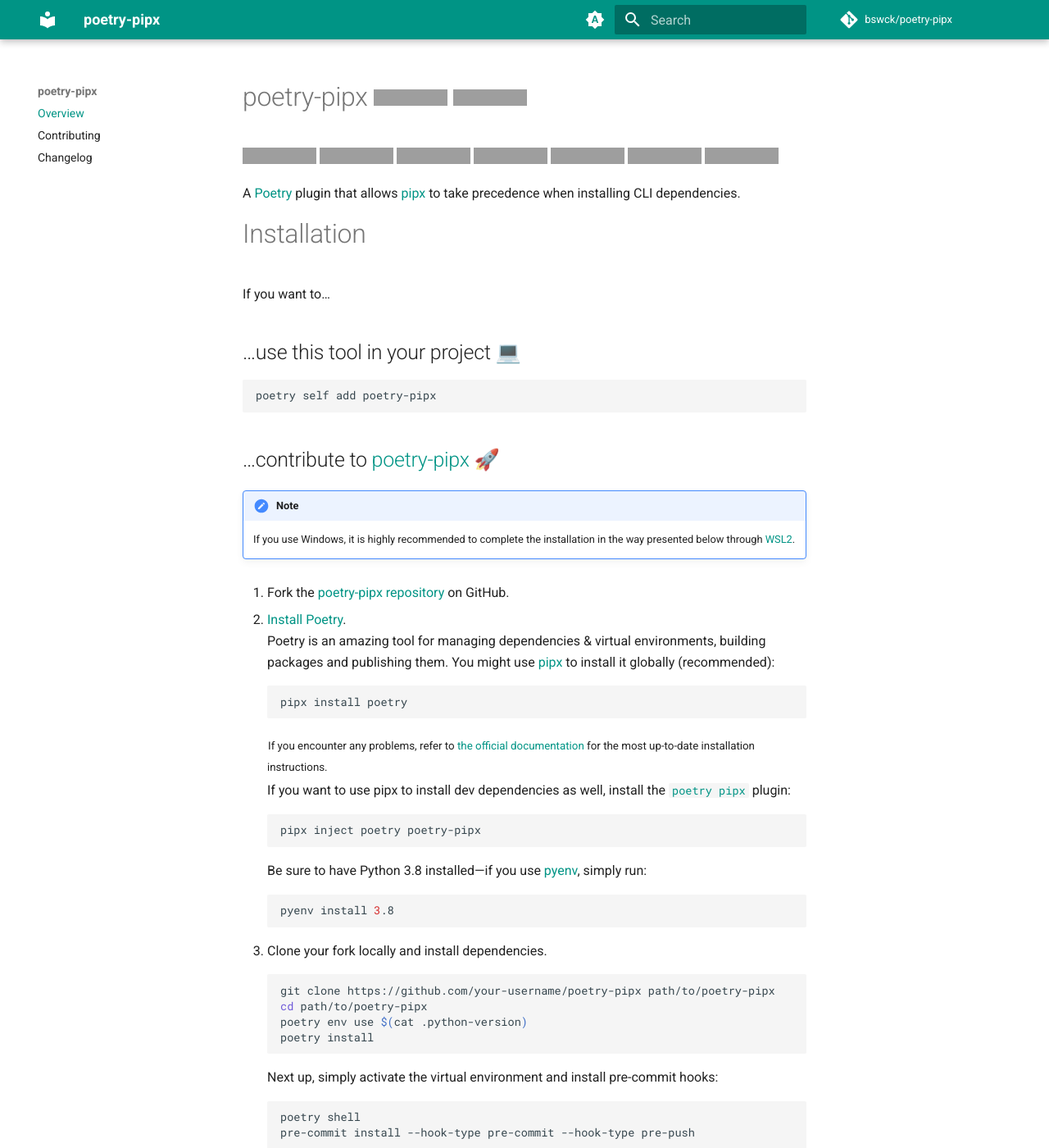
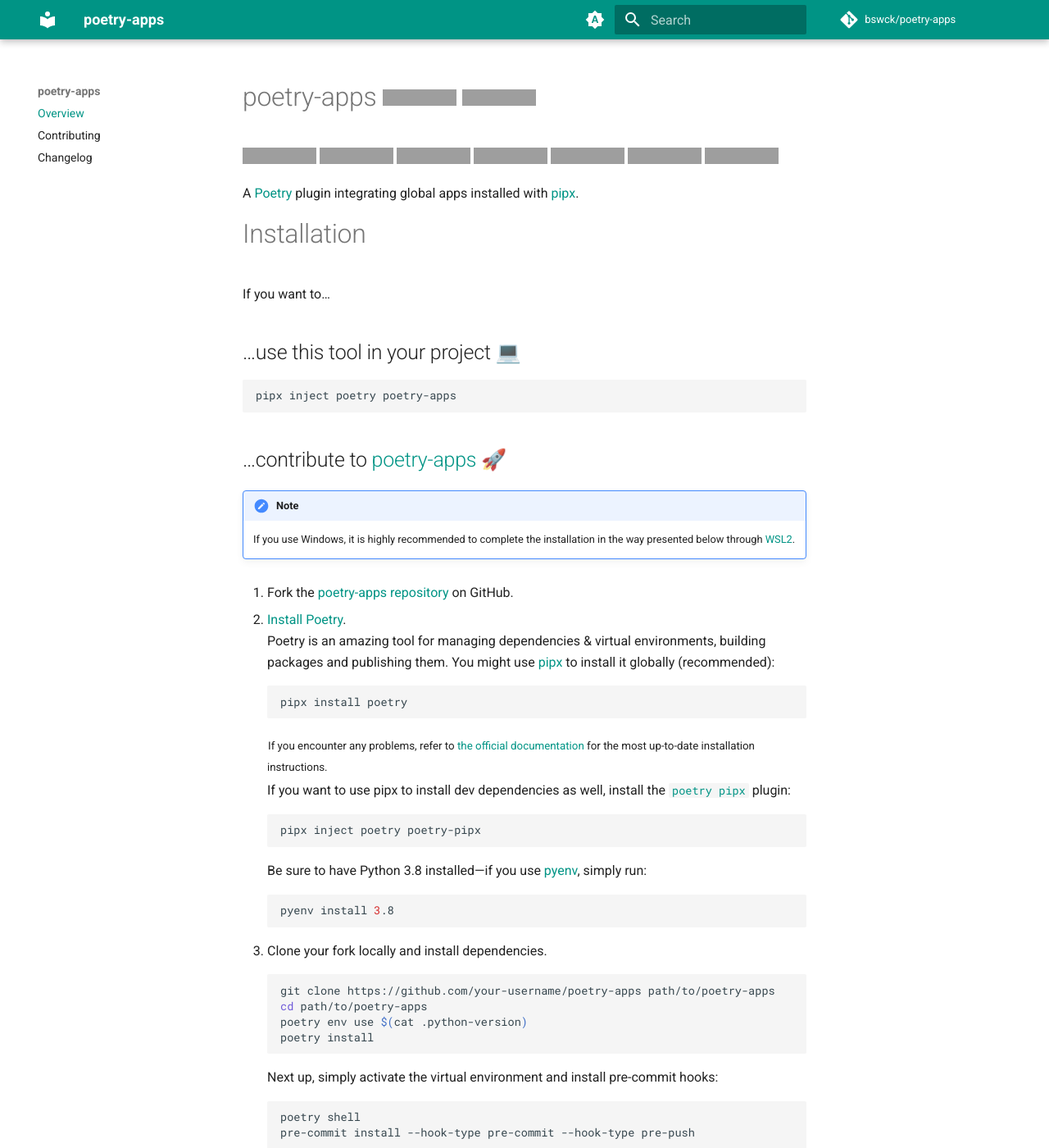
Before and after one commit to bswck/poetry-apps, an MkDocs documentation site: the page built from docs/index.md, in a window 1280 px wide and 1400 px high, cut to the strip 0-1400 px from the top of the window. Shown: the whole strip at 82% size. Built offline with MkDocs 1.6.1 and Material for MkDocs 9.7.7, drawn with Linux system fonts in a browser that asks for light colours; comment, search, counter and statistics services are not loaded; grey boxes are pictures that could not be loaded.

Commit message:
Rename project to poetry-apps

````diff
--- a/docs/index.md
+++ b/docs/index.md
@@ -1,14 +1,14 @@
 
-# poetry-pipx [![Package version](https://img.shields.io/pypi/v/poetry-pipx?label=PyPI)](https://pypi.org/project/poetry-pipx/) [![Supported Python versions](https://img.shields.io/pypi/pyversions/poetry-pipx.svg?logo=python&label=Python)](https://pypi.org/project/poetry-pipx/)
-[![Tests](https://github.com/bswck/poetry-pipx/actions/workflows/test.yml/badge.svg)](https://github.com/bswck/poetry-pipx/actions/workflows/test.yml)
-[![Coverage](https://coverage-badge.samuelcolvin.workers.dev/bswck/poetry-pipx.svg)](https://coverage-badge.samuelcolvin.workers.dev/redirect/bswck/poetry-pipx)
+# poetry-apps [![Package version](https://img.shields.io/pypi/v/poetry-apps?label=PyPI)](https://pypi.org/project/poetry-apps/) [![Supported Python versions](https://img.shields.io/pypi/pyversions/poetry-apps.svg?logo=python&label=Python)](https://pypi.org/project/poetry-apps/)
+[![Tests](https://github.com/bswck/poetry-apps/actions/workflows/test.yml/badge.svg)](https://github.com/bswck/poetry-apps/actions/workflows/test.yml)
+[![Coverage](https://coverage-badge.samuelcolvin.workers.dev/bswck/poetry-apps.svg)](https://coverage-badge.samuelcolvin.workers.dev/redirect/bswck/poetry-apps)
 [![Poetry](https://img.shields.io/endpoint?url=https://python-poetry.org/badge/v0.json)](https://python-poetry.org/)
 [![Ruff](https://img.shields.io/endpoint?url=https://raw.githubusercontent.com/astral-sh/ruff/main/assets/badge/v2.json)](https://github.com/astral-sh/ruff)
 [![Code style](https://img.shields.io/badge/code%20style-black-000000.svg?label=Code%20style)](https://github.com/psf/black)
-[![License](https://img.shields.io/github/license/bswck/poetry-pipx.svg?label=License)](https://github.com/bswck/poetry-pipx/blob/HEAD/LICENSE)
+[![License](https://img.shields.io/github/license/bswck/poetry-apps.svg?label=License)](https://github.com/bswck/poetry-apps/blob/HEAD/LICENSE)
 [![Pre-commit](https://img.shields.io/badge/pre--commit-enabled-brightgreen?logo=pre-commit&logoColor=white)](https://github.com/pre-commit/pre-commit)
 
-A [Poetry](https://python-poetry.org/) plugin that allows [pipx](https://github.com/pypa/pipx#readme) to take precedence when installing CLI dependencies.
+A [Poetry](https://python-poetry.org/) plugin integrating global apps installed with [pipx](https://github.com/pypa/pipx#readme).
 
 # Installation
 If you want to…
@@ -17,10 +17,10 @@
 
 ## …use this tool in your project 💻
 ```shell
-poetry self add poetry-pipx
+pipx inject poetry poetry-apps
 ```
 
-## …contribute to [poetry-pipx](https://github.com/bswck/poetry-pipx) 🚀
+## …contribute to [poetry-apps](https://github.com/bswck/poetry-apps) 🚀
 
 
 !!! Note
@@ -28,7 +28,7 @@
 
 
 
-1.  Fork the [poetry-pipx repository](https://github.com/bswck/poetry-pipx) on GitHub.
+1.  Fork the [poetry-apps repository](https://github.com/bswck/poetry-apps) on GitHub.
 
 1.  [Install Poetry](https://python-poetry.org/docs/#installation).<br/>
     Poetry is an amazing tool for managing dependencies & virtual environments, building packages and publishing them.
@@ -54,8 +54,8 @@
 1.  Clone your fork locally and install dependencies.
 
     ```shell
-    git clone https://github.com/your-username/poetry-pipx path/to/poetry-pipx
-    cd path/to/poetry-pipx
+    git clone https://github.com/your-username/poetry-apps path/to/poetry-apps
+    cd path/to/poetry-apps
     poetry env use $(cat .python-version)
     poetry install
     ```
@@ -67,10 +67,10 @@
     pre-commit install --hook-type pre-commit --hook-type pre-push
     ```
 
-For more information on how to contribute, check out [CONTRIBUTING.md](https://github.com/bswck/poetry-pipx/blob/HEAD/CONTRIBUTING.md).<br/>
+For more information on how to contribute, check out [CONTRIBUTING.md](https://github.com/bswck/poetry-apps/blob/HEAD/CONTRIBUTING.md).<br/>
 Always happy to accept contributions! ❤️
 
 
 # Legal info
 © Copyright by Bartosz Sławecki ([@bswck](https://github.com/bswck)).
-<br />This software is licensed under the terms of [MIT License](https://github.com/bswck/poetry-pipx/blob/HEAD/LICENSE).
+<br />This software is licensed under the terms of [MIT License](https://github.com/bswck/poetry-apps/blob/HEAD/LICENSE).
--- a/mkdocs.yml
+++ b/mkdocs.yml
@@ -1,10 +1,10 @@
-site_name: "poetry-pipx"
-site_description: "A Poetry plugin that allows pipx to take precedence when installing CLI dependencies."
-site_url: "https://poetry-pipx.readthedocs.io/en/latest/"
-repo_url: "https://github.com/bswck/poetry-pipx"
-repo_name: "bswck/poetry-pipx"
+site_name: "poetry-apps"
+site_description: "A Poetry plugin integrating global apps installed with pipx."
+site_url: "https://poetry-apps.readthedocs.io/en/latest/"
+repo_url: "https://github.com/bswck/poetry-apps"
+repo_name: "bswck/poetry-apps"
 watch:
-- "poetry_pipx"
+- "poetry_apps"
 
 nav:
 - "Overview": "index.md"
````
Also changed, not shown: .copier-answers.yml (+6 -8 lines), CONTRIBUTING.md (+11 -11 lines), README.md (+12 -12 lines), docs/contributing.md (+11 -11 lines), poetry_apps/__init__.py (added, +7 -0 lines), poetry_pipx/__init__.py (deleted, +0 -7 lines), pyproject.toml (+11 -11 lines), .github/pull_request_template.md, 13 other files.
